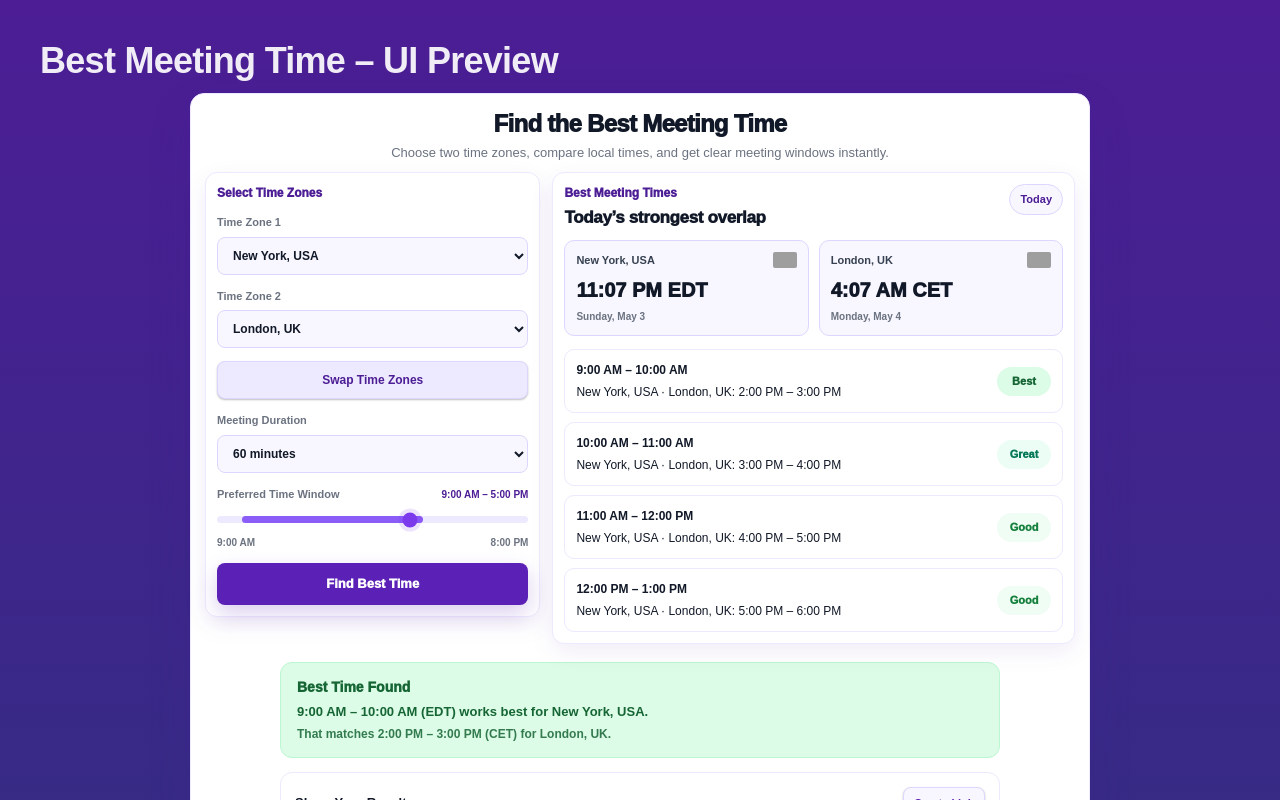
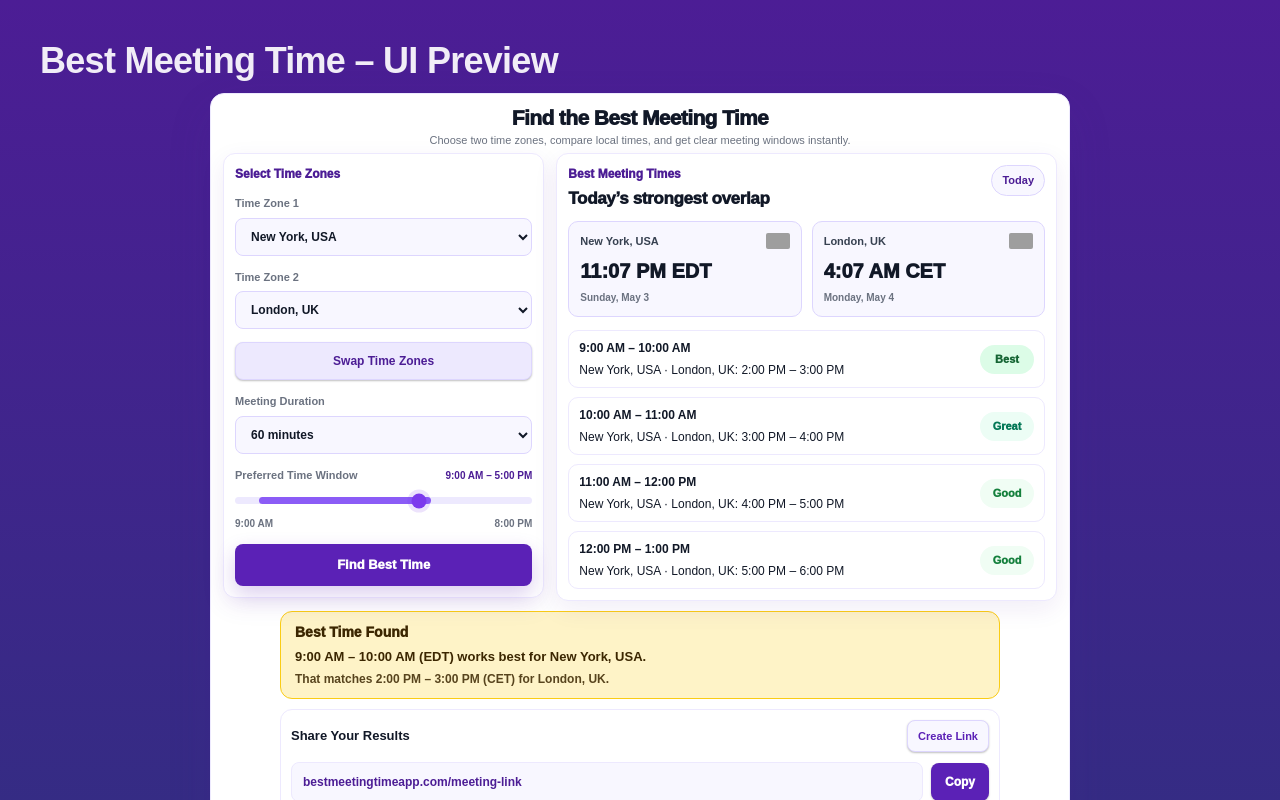
Before and after one commit to techtalk1282/Best-Meeting-Time, a Next.js app: page /preview in a window 1280 px wide. Shown: the top 800 px of the page. Built offline with nearby package versions, Linux system fonts and the light colour scheme; grey boxes are pictures that could not be loaded.

Commit message:
Compact tool height and replace green best-time card with brand gold

```diff
--- a/app/ui/ToolPreviewSection.tsx
+++ b/app/ui/ToolPreviewSection.tsx
@@ -876,9 +876,9 @@ const safeNow = now || new Date();
 
 const toolShell = {
   width: "100%",
-  maxWidth: "900px",
+  maxWidth: "860px",
   margin: "0 auto",
-  padding: "14px",
+  padding: "10px 12px",
   background: "#ffffff",
   border: "1px solid #ede9fe",
   borderRadius: "14px",
@@ -919,12 +919,12 @@ const lockedText = {
 
 const toolHeader = {
   textAlign: "center" as const,
-  marginBottom: "10px",
+  marginBottom: "6px",
 };
 
 const toolTitle = {
-  margin: "0 0 4px",
-  fontSize: "24px",
+  margin: "0 0 2px",
+  fontSize: "21px",
   fontWeight: 950,
   letterSpacing: "-0.03em",
   color: "#111827",
@@ -933,8 +933,8 @@ const toolTitle = {
 const toolSubtitle = {
   margin: 0,
   color: "#6b7280",
-  fontSize: "13px",
-  lineHeight: 1.45,
+  fontSize: "11px",
+  lineHeight: 1.25,
 };
 
 const appGrid = {
@@ -1146,8 +1146,8 @@ const meetingRow = {
   display: "flex",
   alignItems: "center",
   justifyContent: "space-between",
-  gap: "12px",
-  padding: "11px",
+  gap: "10px",
+  padding: "8px 10px",
   border: "1px solid #ede9fe",
   borderRadius: "10px",
   background: "#ffffff",
@@ -1186,13 +1186,13 @@ const scoreGood = {
 };
 
 const bestFoundCard = {
-  margin: "18px auto 0",
+  margin: "10px auto 0",
   maxWidth: "720px",
-  background: "#dcfce7",
-  border: "1px solid #bbf7d0",
-  color: "#166534",
+  background: "#fef3c7",
+  border: "1px solid #facc15",
+  color: "#3b2600",
   borderRadius: "12px",
-  padding: "14px 16px",
+  padding: "10px 14px",
 };
 
 const bestFoundTitle = {
@@ -1215,12 +1215,12 @@ const bestFoundSubtext = {
 };
 
 const sharePanel = {
-  margin: "14px auto 0",
+  margin: "10px auto 0",
   maxWidth: "720px",
   background: "#ffffff",
   border: "1px solid #ede9fe",
   borderRadius: "12px",
-  padding: "14px",
+  padding: "10px",
 };
 
 const shareHeader = {
```
